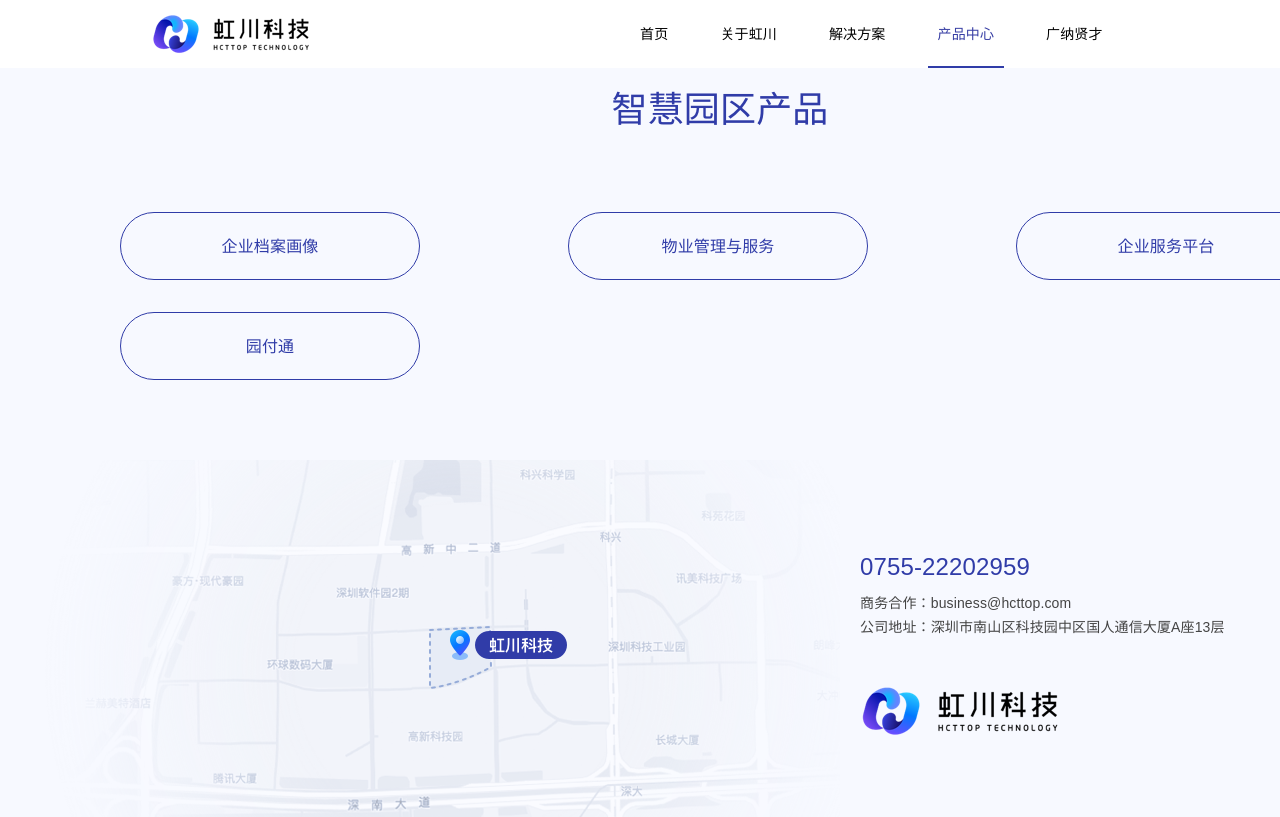
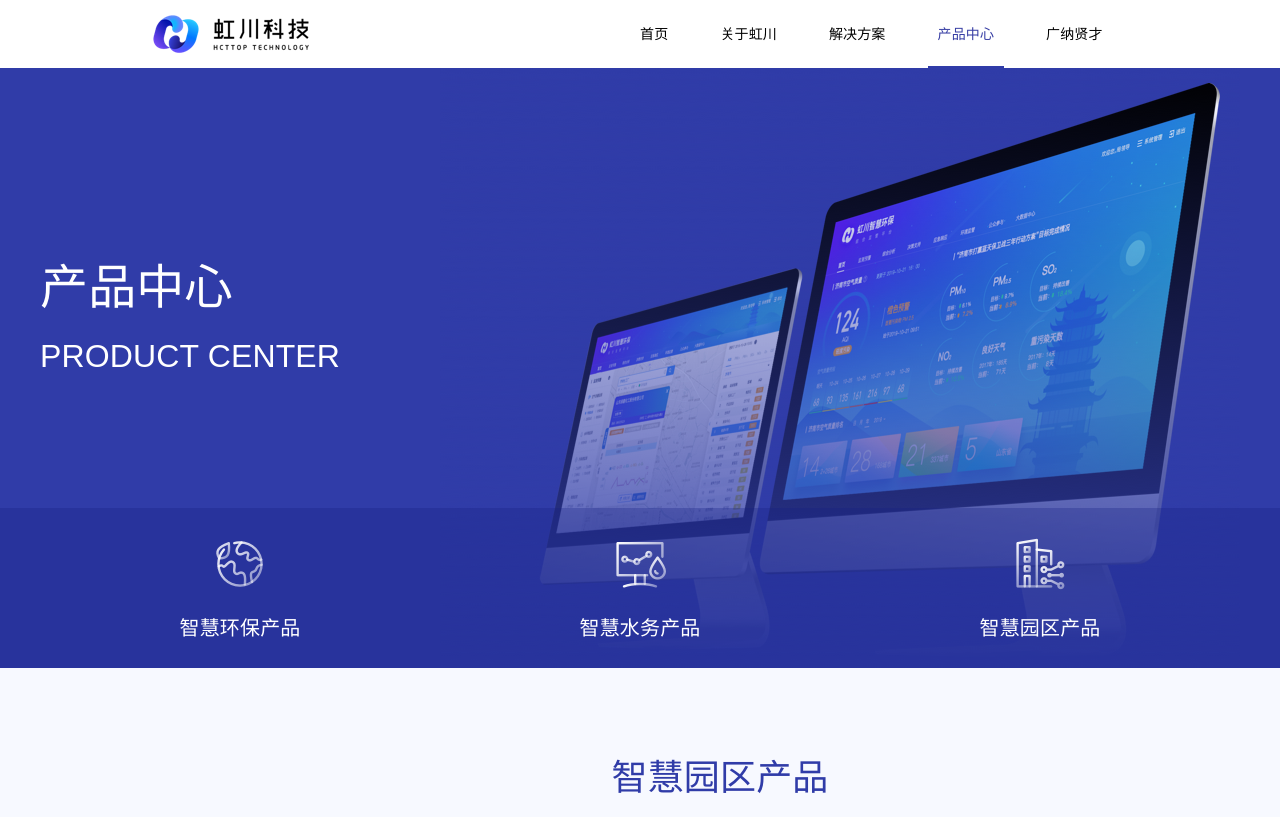
Before and after one commit to zhaoboxiang/hc-home, a Vue app: page /product/park in a window 1280 px wide. Shown: the top 817 px of the page. Built offline with nearby package versions, Linux system fonts and the light colour scheme.

Commit message:
头部样式调整

```diff
--- a/src/components/Header.vue
+++ b/src/components/Header.vue
@@ -95,5 +95,6 @@ export default {
   left: 0;
   right: 0;
   background-color: #fff;
+  z-index: 2;
 }
 </style>
--- a/src/views/Product.vue
+++ b/src/views/Product.vue
@@ -1,18 +1,18 @@
 <template>
-  <div>
+  <div class="hc-product-container">
     <product-content-banner></product-content-banner>
     <product-content-nav></product-content-nav>
-    <div v-show="this.$route.params.name === 'envpro' ? 'envpro' : ''">
+    <div v-show="this.$route.name === 'product-env' ? 'env' : ''">
       <product-content-list-evn></product-content-list-evn>
       <!--          环保-->
       <product-content-evn-section></product-content-evn-section>
     </div>
-    <div v-show="this.$route.params.name === 'water' ? 'water' : ''">
+    <div v-show="this.$route.name === 'product-water' ? 'water' : ''">
       <product-content-list-water></product-content-list-water>
       <!--          水务-->
       <product-content-water-section></product-content-water-section>
     </div>
-    <div v-show="this.$route.params.name === 'park' ? 'park' : ''">
+    <div v-show="this.$route.name === 'product-park' ? 'park' : ''">
       <product-content-list-park></product-content-list-park>
       <!--          园区-->
       <product-content-park-section></product-content-park-section>
@@ -48,9 +48,16 @@ export default {
     return {
       showContent: ""
     };
+  },
+  mounted() {
+    console.log(this.$route
+    )
   }
 };
 </script>
 <style lang="less" scoped>
 @import "../assets/css/global";
+  .hc-product-container {
+    padding-top: 68px;
+  }
 </style>
```
Also changed, not shown: src/router/index.js (+9 -9 lines).
